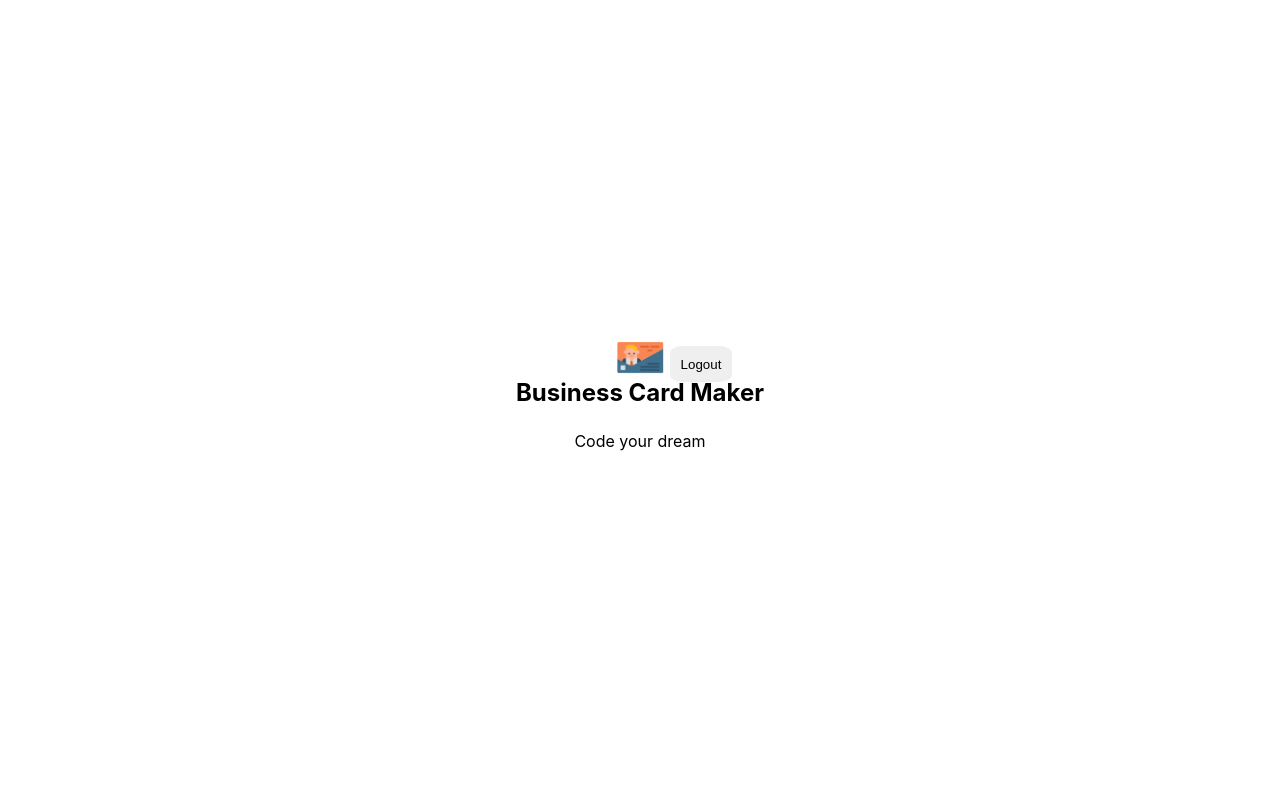
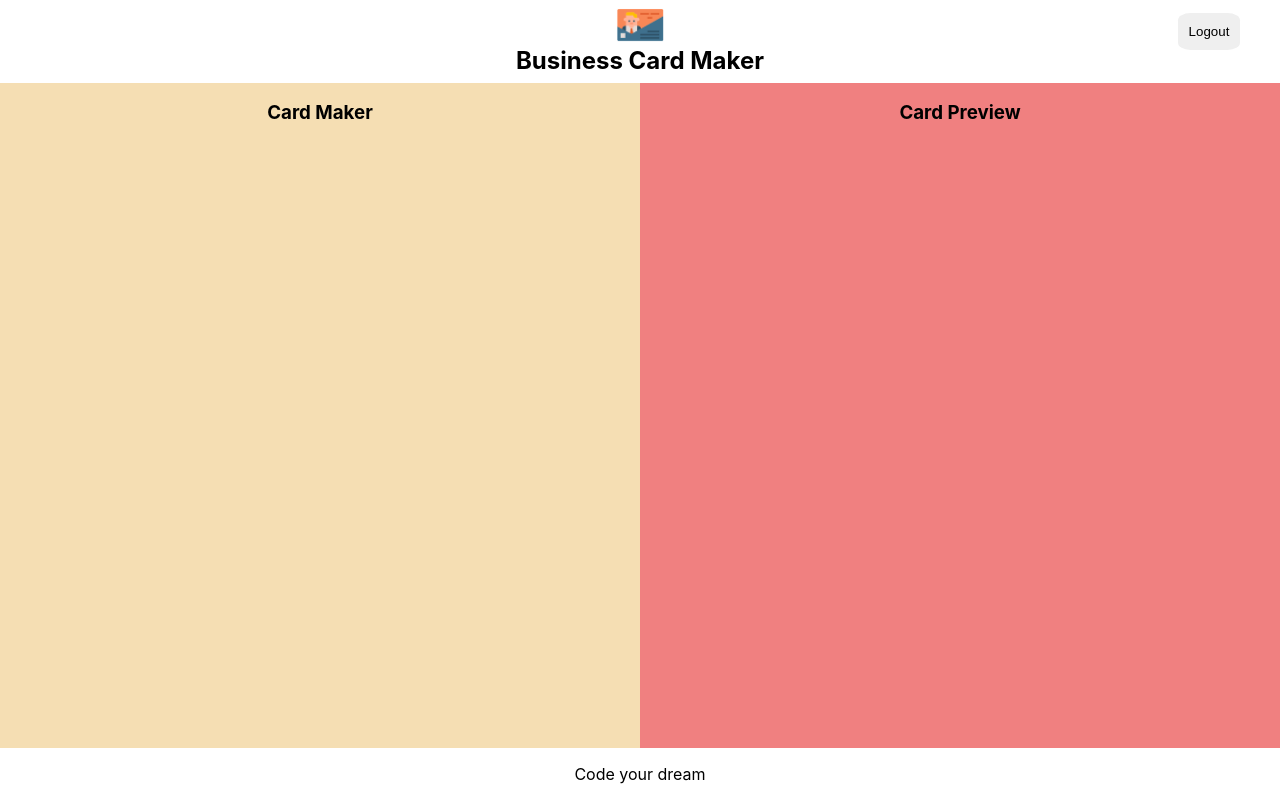
Before and after one commit to vnemftnsska2/react-card-maker, a React (Create React App) app: page /maker in a window 1280 px wide. Built offline with nearby package versions, Linux system fonts and the light colour scheme; no server answers; sample sign-in values are in the browser's storage.

Commit message:
Make Editor & Preview Componet

```diff
--- /dev/null
+++ b/src/components/editor/editor.jsx
@@ -0,0 +1,12 @@
+import React from 'react';
+import styles from './editor.module.css'
+
+const Editor = (props) => {
+  return (
+    <section className={styles.editor}>
+      <h1 className={styles.title}>Card Maker</h1>
+    </section>
+  );
+};
+
+export default Editor;
--- /dev/null
+++ b/src/components/editor/editor.module.css
@@ -0,0 +1,13 @@
+@value makerGreen from '../../common/colors.css';
+
+.editor {
+  flex-basis: 50%;
+  background-color: wheat;
+}
+
+.title {
+  width: 100%;
+  text-align: center;
+  margin-bottom: 1em;
+  color: makerGreen;
+}
--- a/src/components/header/header.module.css
+++ b/src/components/header/header.module.css
@@ -1,4 +1,4 @@
-@value makerGreen, makerWhite, makerBlack from '../../common/colors.css';
+@value makerGreen, makerBlack, makerWhite from '../../common/colors.css';
 
 .header {
   width: 100%;
--- a/src/components/maker/maker.jsx
+++ b/src/components/maker/maker.jsx
@@ -3,6 +3,8 @@
 import Footer from '../footer/footer';
 import Header from '../header/header';
 import styles from './maker.module.css';
+import Editor from '../editor/editor';
+import Preview from '../preview/preview';
 
 const Maker = ({ authService }) => {
   const navigate = useNavigate();
@@ -13,7 +15,7 @@
   useEffect(() => {
     authService.onAuthChange((user) => {
       if (!user) {
-        navigate.push('/');
+        navigate('/');
       }
     });
   });
@@ -21,6 +23,10 @@
   return (
     <section className={styles.maker}>
       <Header onLogout={onLogout} />
+      <div className={styles.container}>
+        <Editor />
+        <Preview />
+      </div>
       <Footer />
     </section>
   );
--- a/src/components/maker/maker.module.css
+++ b/src/components/maker/maker.module.css
@@ -0,0 +1,19 @@
+@value mediaQuery from '../../common/size.css';
+.maker {
+  width: 100%;
+  height: 100vh;
+  display: flex;
+  flex-direction: column;
+}
+
+.container {
+  display: flex;
+  flex: 1;
+}
+
+@media screen and (max-width: mediaQuery) {
+  .container {
+    flex-direction: column;
+  }
+
+}
--- /dev/null
+++ b/src/components/preview/preview.jsx
@@ -0,0 +1,12 @@
+import React from 'react';
+import styles from './preview.module.css'
+
+const Preview = (props) => {
+  return (
+    <section className={styles.preview}>
+      <h1 className={styles.title}>Card Preview</h1>
+    </section>
+  );
+};
+
+export default Preview;
--- /dev/null
+++ b/src/components/preview/preview.module.css
@@ -0,0 +1,13 @@
+@value makerGreen from '../../common/colors.css';
+
+.preview {
+  flex-basis: 50%;
+  background-color: lightcoral;
+}
+
+.title {
+  width: 100%;
+  text-align: center;
+  margin-bottom: 1em;
+  color: makerGreen;
+}
```
